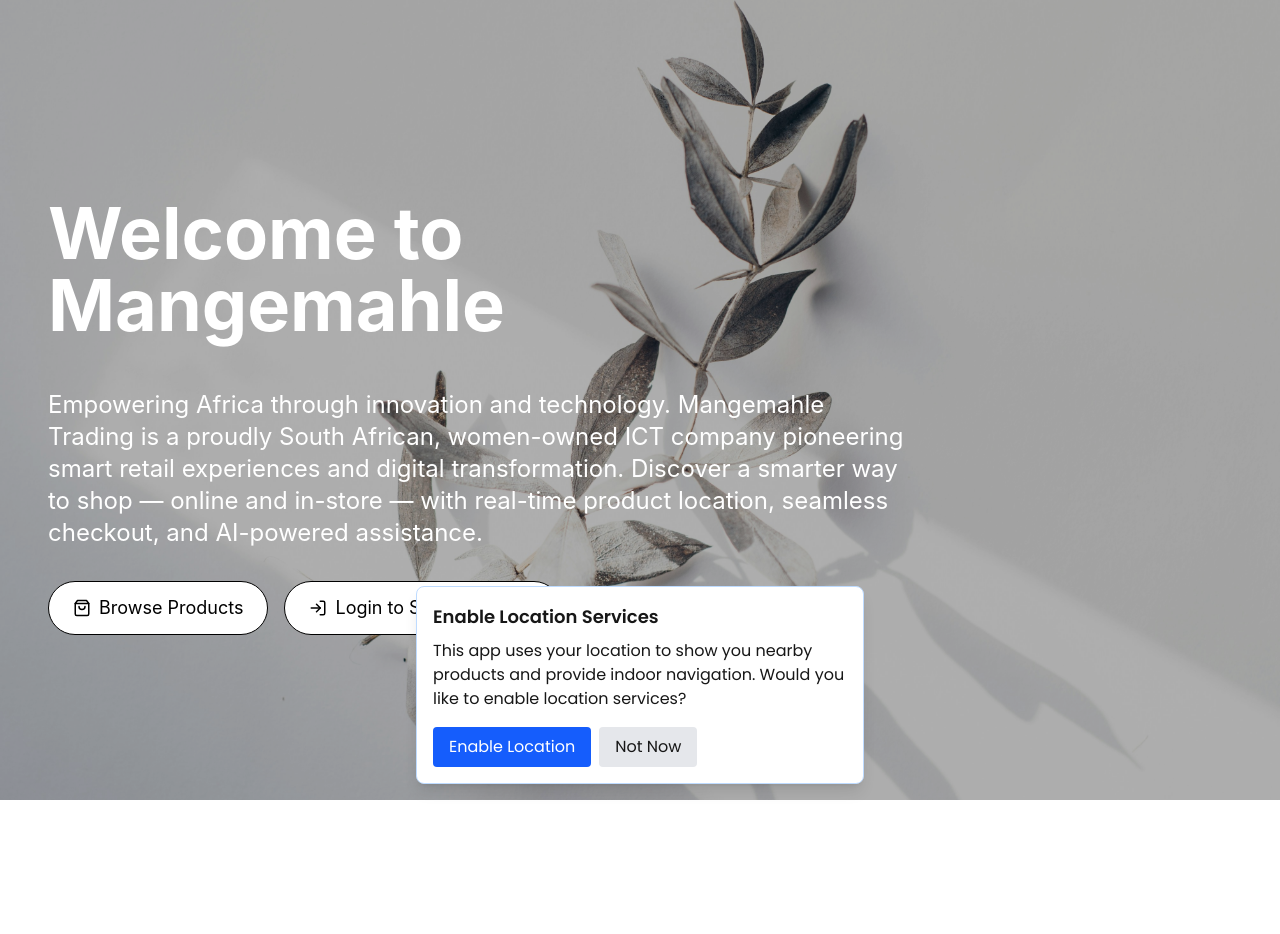
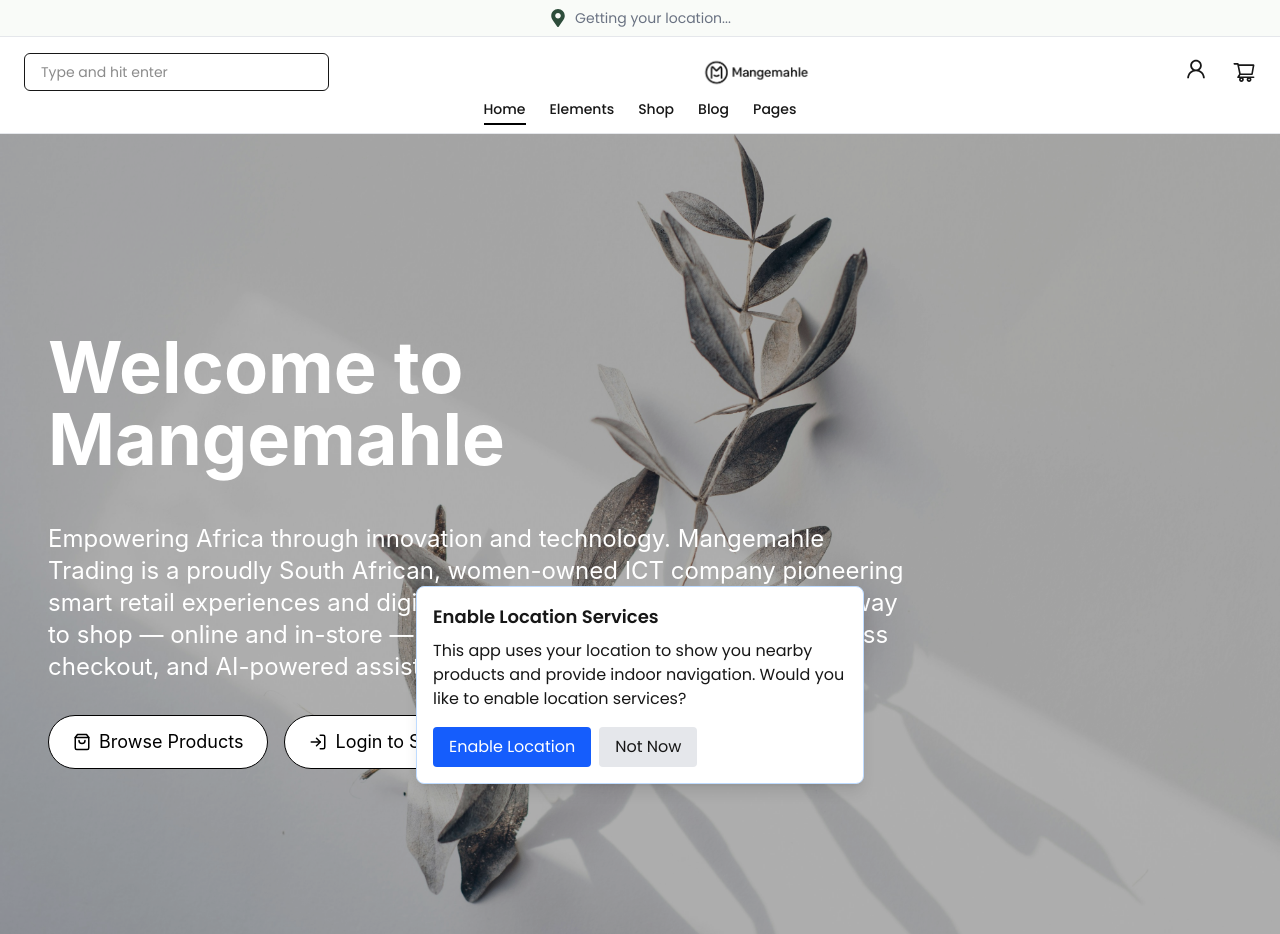
Before and after one commit to InolofatsengMotloba/mangemahle-ecommerce, a Next.js app: page / in a window 1280 px wide. Before the commit the page ends 800 px from the top, so only its background shows below. Built offline with nearby package versions, Linux system fonts and the light colour scheme; no server answers.

Commit message:
Remove LiveLocation banner import in layout file and display header on all pages

```diff
--- a/app/layout.js
+++ b/app/layout.js
@@ -7,9 +7,7 @@
 import LocationPermission from "@/components/LocationPermissions";
 import { CartProvider } from "@/contexts/CartContext";
 import { Poppins } from "next/font/google";
-import { usePathname } from "next/navigation";
 import BottomNav from "@/components/BottomNav";
-// import LiveLocationBanner from "@/components/LiveLocationBanner";
 
 // Use Poppins as the primary font
 const poppins = Poppins({
@@ -19,9 +17,6 @@
 });
 
 export default function RootLayout({ children }) {
-  const pathname = usePathname();
-  const isHomePage = pathname === "/";
-
   return (
     <html lang="en">
       <body
@@ -30,8 +25,7 @@
         <LocationProvider>
           <CartProvider>
             <div className="flex flex-col flex-1">
-              {!isHomePage && <Header />}
-              {/* <LiveLocationBanner /> */}
+              <Header />
               <main className="flex-1">{children}</main>
               {/* {!isHomePage && <Footer />} */}
             </div>
```
